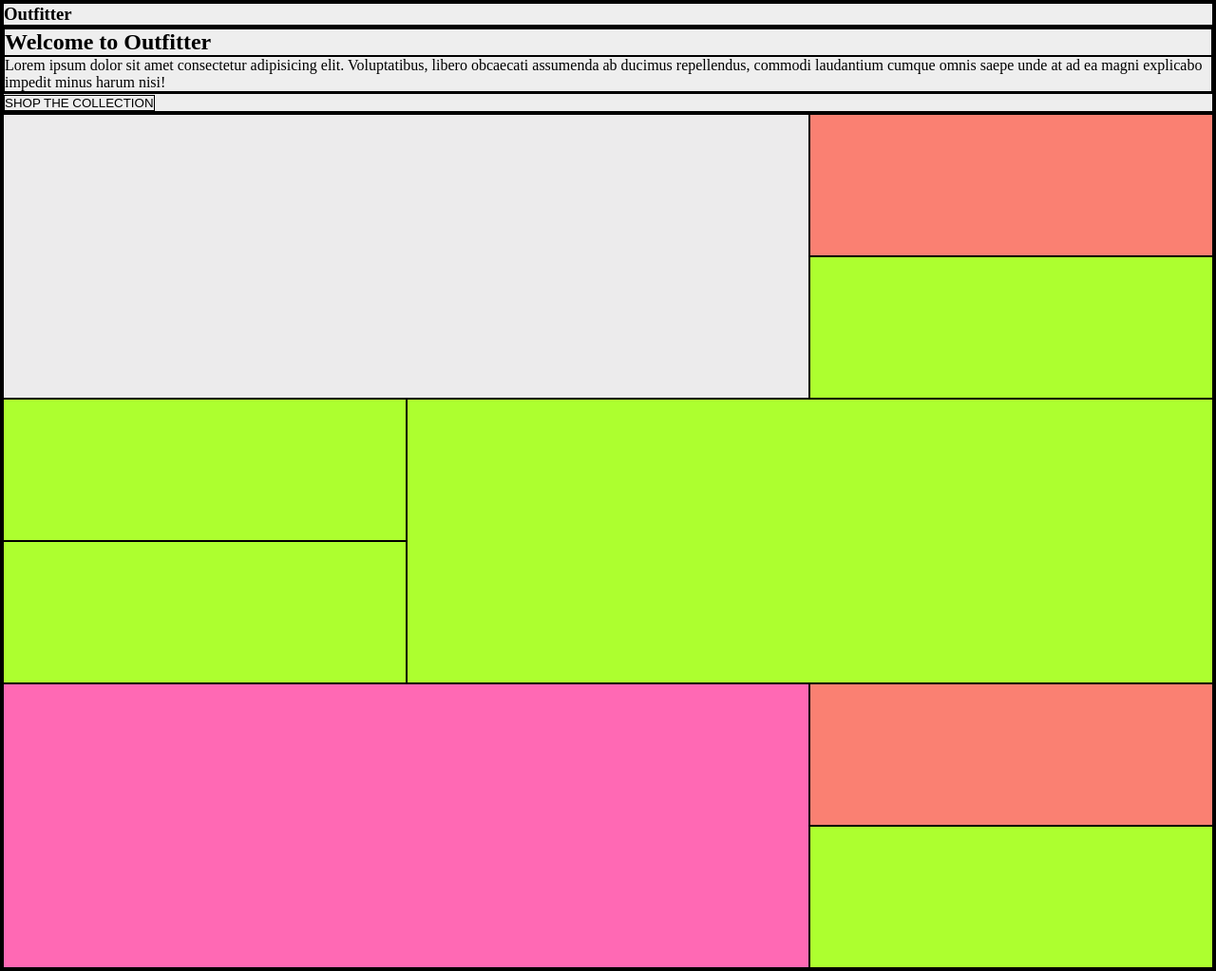
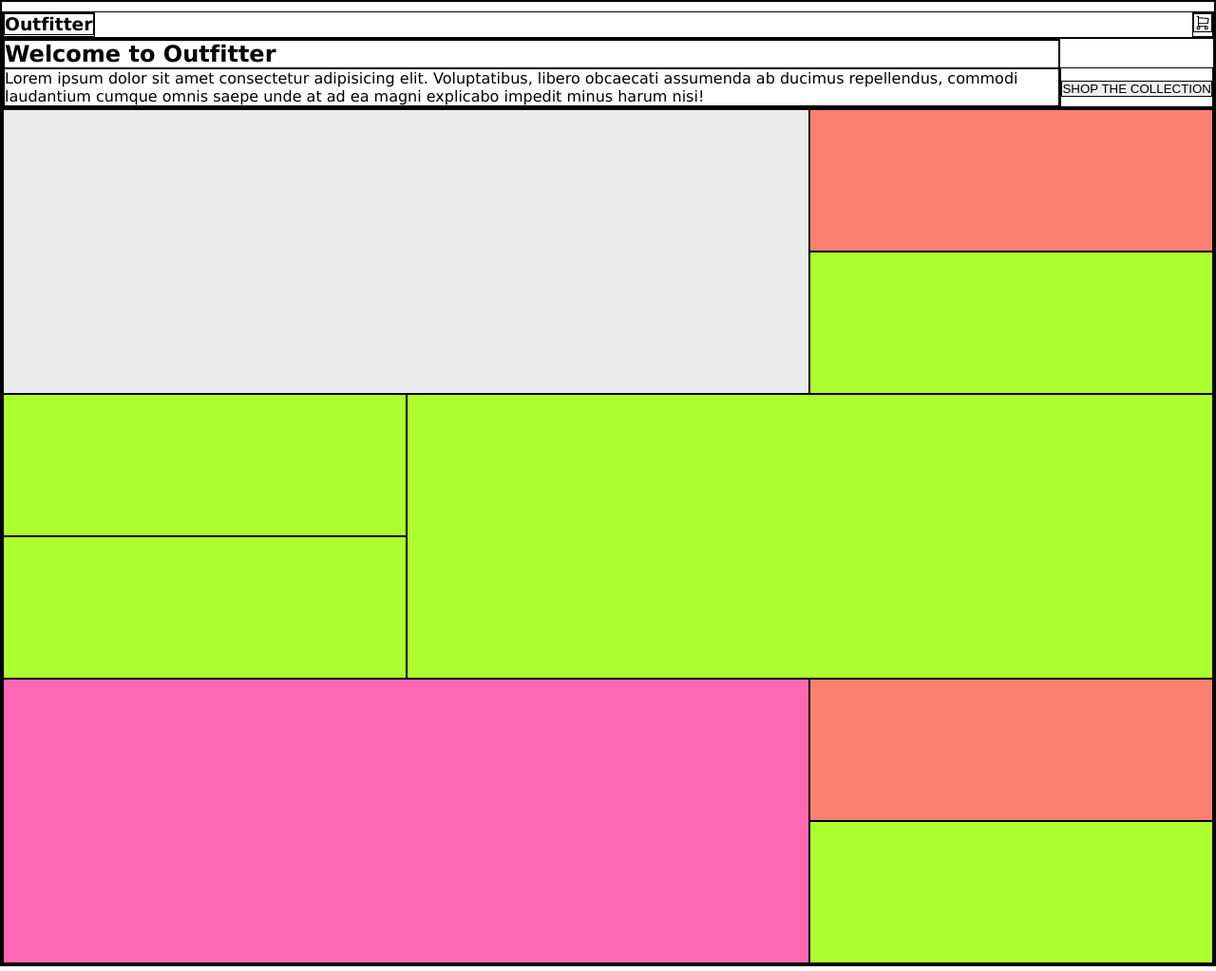
Before and after one commit to jctovar87/trabajo04, a plain HTML site: page opcion02.html in a window 1280 px wide. Shown: the whole page at 95% size. Drawn offline with Linux system fonts and the light colour scheme.

Commit message:
avance op2

```diff
--- a/opcion02.css
+++ b/opcion02.css
@@ -7,9 +7,25 @@
 }
 
 body{
-    background-color: #eee;
+    /* background-color: #eee; */
+    font-family: 'Lucida Sans';
 }
 
+.titulo{
+    margin-top: 10px;
+    display: flex;
+    justify-content: space-between;
+}
+.encabezado{
+    display: flex;
+    justify-content: space-between;
+}
+.boton{
+    margin-top: 30px;
+    justify-content: center;
+    align-content: center;
+
+}
 .cuadros{
     display: grid;
     grid-template-columns: repeat(3, minmax(150px, 1fr));
--- a/opcion02.html
+++ b/opcion02.html
@@ -7,15 +7,27 @@
     <title>Opcion 02</title>
 </head>
 <body>
-    <div>
-        <h3>Outfitter</h3>
+    <div class="titulo">
+        <div>
+            <h3>Outfitter</h3>
+        </div>
+        <div>
+            <svg xmlns="http://www.w3.org/2000/svg" class="icon icon-tabler icon-tabler-shopping-cart" width="20" height="20" viewBox="0 0 24 24" stroke-width="1.5" stroke="#000000" fill="none" stroke-linecap="round" stroke-linejoin="round">
+                <path stroke="none" d="M0 0h24v24H0z" fill="none"/>
+                <circle cx="6" cy="19" r="2" />
+                <circle cx="17" cy="19" r="2" />
+                <path d="M17 17h-11v-14h-2" />
+                <path d="M6 5l14 1l-1 7h-13" />
+              </svg>
+        </div>
     </div>
-    <div>
+    <div class="encabezado">
+
         <div>
             <h2>Welcome to Outfitter</h2>
             <p>Lorem ipsum dolor sit amet consectetur adipisicing elit. Voluptatibus, libero obcaecati assumenda ab ducimus repellendus, commodi laudantium cumque omnis saepe unde at ad ea magni explicabo impedit minus harum nisi!</p>
         </div>
-        <div>
+        <div class="boton">
             <input type="button" value="SHOP THE COLLECTION">
         </div>
     </div>
```
